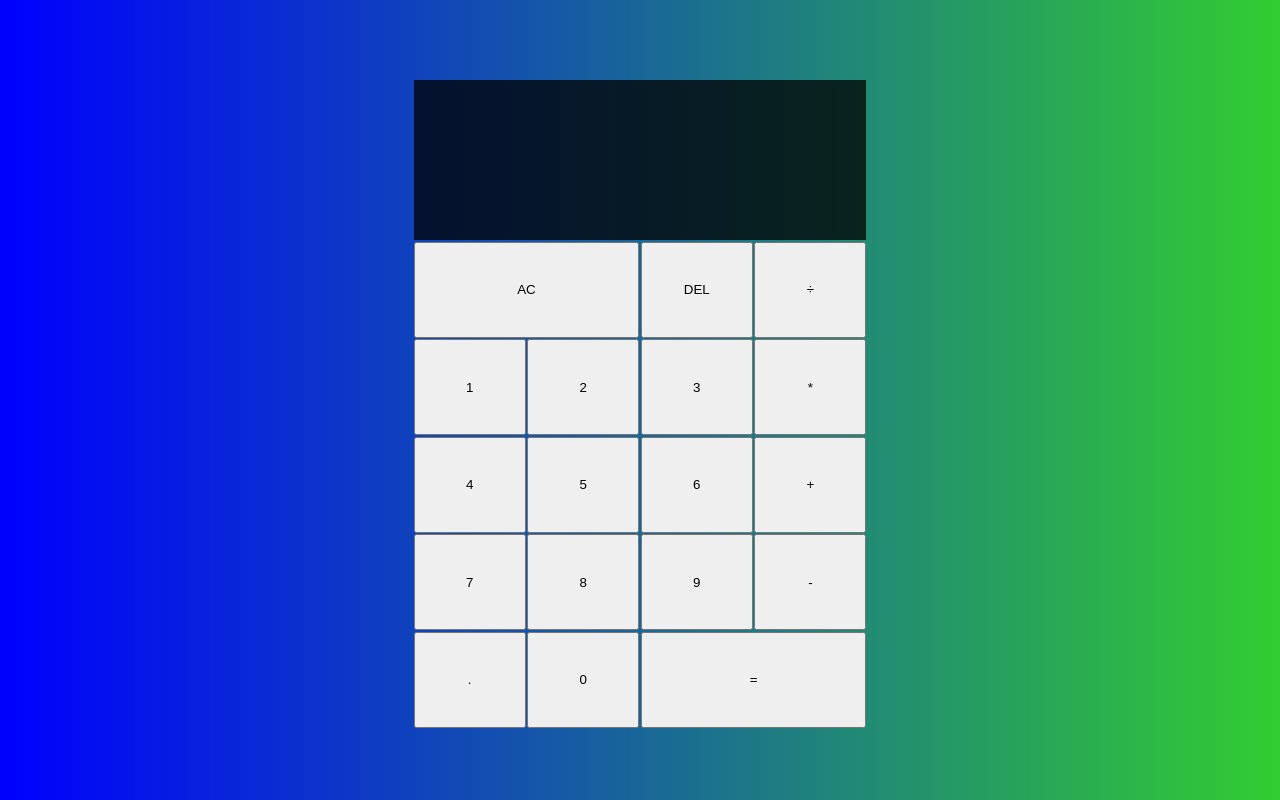
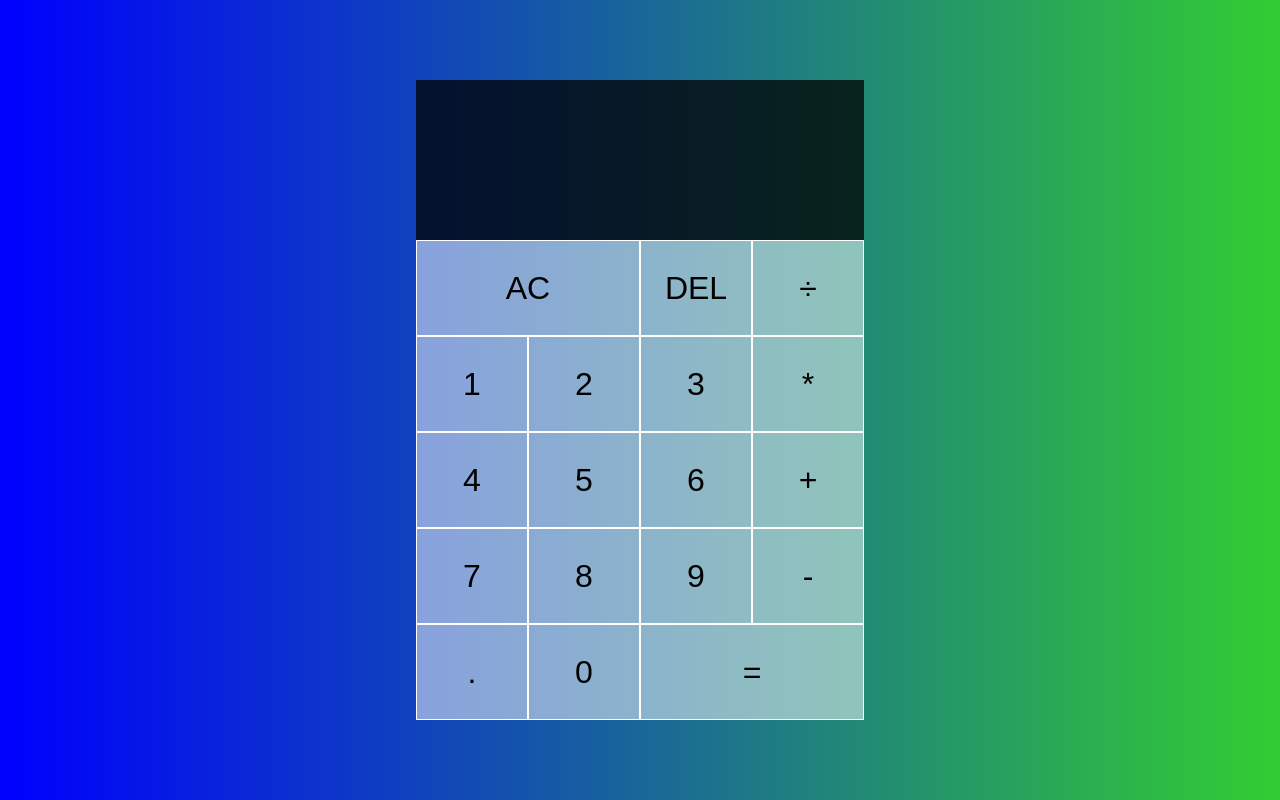
Before and after one commit to gunny18/React-calculator, a React (Vite) app in the folder app/: page / in a window 1280 px wide. Built offline with nearby package versions, Linux system fonts and the light colour scheme.

Commit message:
Button and color style changes

```diff
--- a/app/src/App.css
+++ b/app/src/App.css
@@ -8,9 +8,21 @@
   place-content: center;
   grid-template-columns: repeat(4, 7rem);
   grid-template-rows: minmax(10rem, auto) repeat(5, 6rem);
-  gap: 0.1rem;
+  /* gap: 0.1rem; */
 }
 
+.calculator-grid > button {
+  cursor: pointer;
+  font-size: 2rem;
+  border: 1px solid white;
+  outline: none;
+  background-color: rgba(255, 255, 255, 0.5);
+}
+
+.calculator-grid > button:hover,
+.calculator-grid > button:hover {
+  background-color: rgba(255, 255, 255, 0.9);
+}
 .output {
   background-color: rgba(0, 0, 0, 0.75);
   grid-column: span 4;
```
